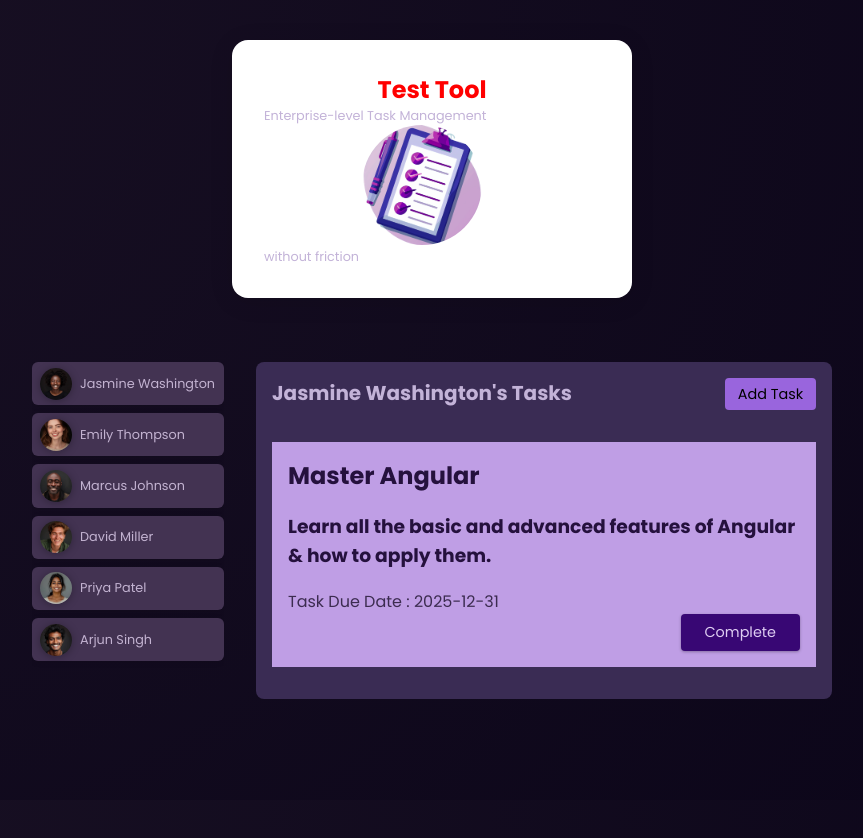
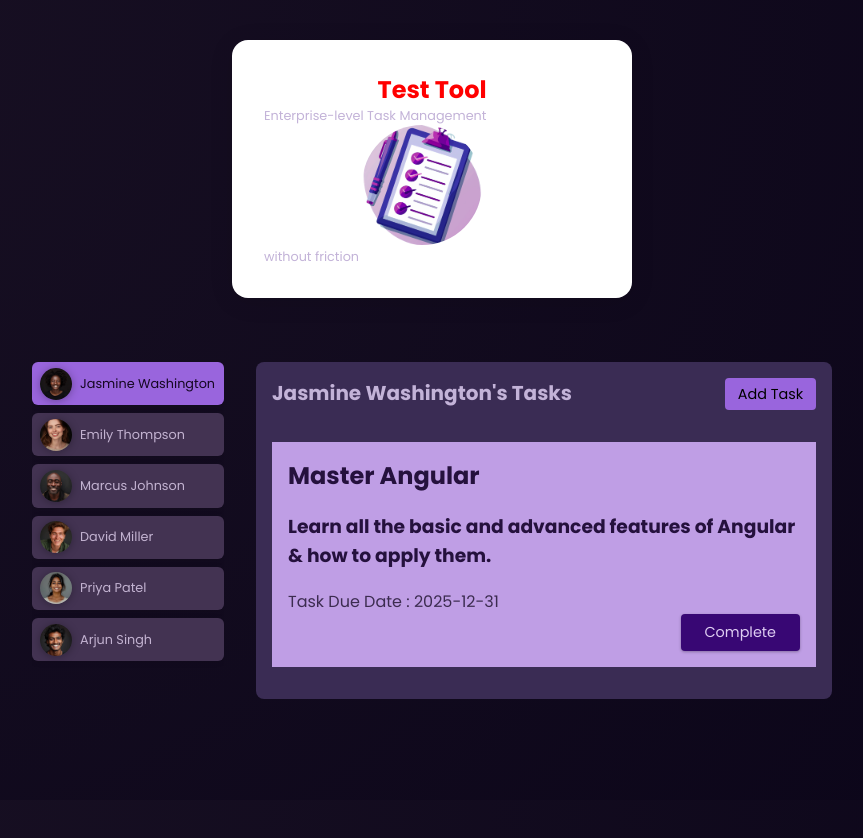
Before and after one commit to AhmedHossam7411/AngularProject, an Angular app: page / in a window 1280 px wide. Shown: the whole page, without its empty margins (208-1071 px from the left). Built offline with nearby package versions, Linux system fonts and the light colour scheme.

Commit message:
add models to store types and interfaces , adding input property for button

```diff
--- a/src/app/app.html
+++ b/src/app/app.html
@@ -8,6 +8,7 @@
       <!-- Use the app-user component to display each user -->
 
       <app-user
+      [selected]="user.id === selectedUser.id"
         [avatar]="user.avatar"
         [id]="user.id"
         [name]="user.name"
--- a/src/app/user/user/user.component.html
+++ b/src/app/user/user/user.component.html
@@ -1,5 +1,5 @@
 <div>
-    <button (click)="onSelectUser(id)">
+    <button [class.active]="selected" (click)="onSelectUser(id)" >
         <img
         [src]="imagePath"
         [alt]="name"
--- a/src/app/user/user/user.component.ts
+++ b/src/app/user/user/user.component.ts
@@ -1,7 +1,9 @@
 import { Component,Input , Output , EventEmitter } from '@angular/core';
 import { DUMMY_USERS } from '../../dummy-users';
+import { User } from './user.model'; // Importing the User model
 
 const randomIndex = Math.floor(Math.random() * DUMMY_USERS.length); // Get a random index from the DUMMY_USERS array
+
 
 @Component({
   selector: 'app-user',
@@ -22,6 +24,8 @@ export class UserComponent {
 
      @Output() select = new EventEmitter<string>(); // Define an output event to emit when a user is selected
 
+     @Input({required : true}) selected!: boolean; //  to receive the selected state from the parent component
+
      onSelectUser(id : string){  // we have to tell typescript that this method will receive a string parameter
          this.select.emit(this.id); // Emit the selected user when the method is called
      }
```
Also changed, not shown: src/app/tasks/tasks/task/task.component.ts (+1 -7 lines), src/app/tasks/tasks/task/task.model.ts (added, +7 -0 lines), src/app/user/user/user.model.ts (added, +9 -0 lines).
